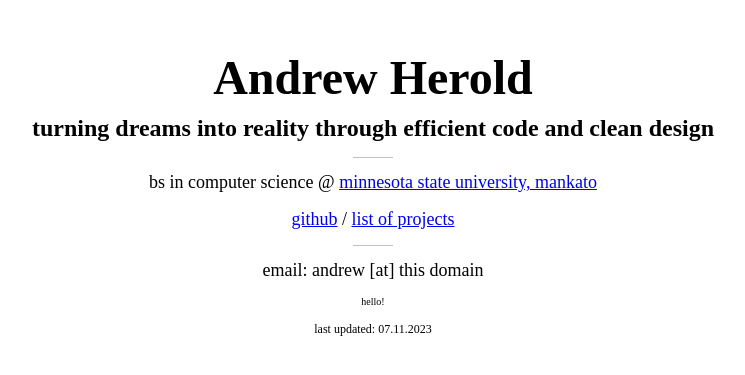
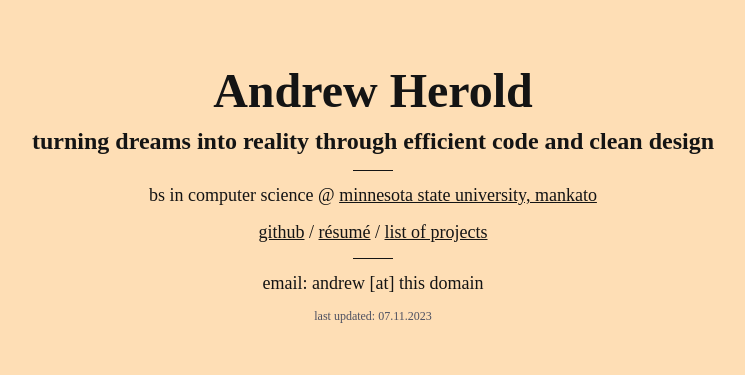
Before and after one commit to heroldev/arcless, a React (Vite) app: page / in a window 1280 px wide. Shown: the part 209-584 px from the top of the page, without its empty margins (267-1012 px from the left). Built offline with nearby package versions, Linux system fonts and the light colour scheme.

Commit message:
do the things

```diff
--- a/src/App.less
+++ b/src/App.less
@@ -1,3 +1,5 @@
+@import "index.less";
+
 .x-title-name {
   font-family: "adobe-garamond-pro", serif;
   font-weight: 900;
@@ -30,4 +32,5 @@
 
 .x-p-footer {
   font-size: var(--font-size-12);
+  color: var(--arc-palette-foregroundSecondary, @even-lighter);
 }
--- a/src/App.tsx
+++ b/src/App.tsx
@@ -14,15 +14,17 @@ function App() {
         </p>
       </div>
       <div className={"x-container"}>
-        <p><a href="https://github.com/heroldev">github</a>{" / "}<a href="https://youtube.com">list of projects</a></p>
+        <p><a href="https://github.com/heroldev">github</a>{" / "}<a href="https://storage.cloud.google.com/heroldev/resume.pdf">résumé</a>{" / "}<a href="https://youtube.com">list of projects</a></p>
       </div>
       <hr />
       <div className={"x-container"}>
         <p>email: andrew [at] this domain</p>
       </div>
-      <div className={"x-container"}>
+      {/*
+<div className={"x-container"}>
         <p className="x-p-small">hello!</p>
       </div>
+  */}
       <div className={"x-container"}>
         <p className="x-p-footer">last updated: 07.11.2023</p>
       </div>
--- a/src/index.less
+++ b/src/index.less
@@ -1,3 +1,10 @@
+@astrobrite-peach: #FEDEB5;
+@resume-text: #141414;
+@lighter-text: #30323D;
+@even-lighter: #4D5061;
+@cadet-gray: #8B939C;
+@air-superiority: #779CAB;
+
 :root {
   font-family: adobe-garamond-pro;
   font-weight: 400;
@@ -14,8 +21,8 @@
 
   line-height: 1.5;
 
-  background: var(--arc-palette-background);
-  color: var(--arc-palette-foregroundPrimary);
+  background: var(--arc-palette-background, @astrobrite-peach);
+  color: var(--arc-palette-foregroundPrimary, @resume-text);
 
   font-synthesis: none;
   text-rendering: optimizeLegibility;
@@ -29,6 +36,7 @@
   padding: 0;
   margin: 0;
   line-height: 140%;
+  text-align: center;
 }
 
 #root {
@@ -54,9 +62,16 @@ body {
 }
 
 hr {
-  border-top: 1px solid #c4c0bc;
+  border-top: 1px solid var(--arc-palette-subtitle, @resume-text);
   width: 40px;
   margin: 0.6em 0;
+}
+
+a {
+  color: var(--arc-palette-foregroundPrimary, @resume-text);
+  &:hover {
+    color: var(--arc-palette-foregroundSecondary, @even-lighter);
+  }
 }
 
 h1 {
```
